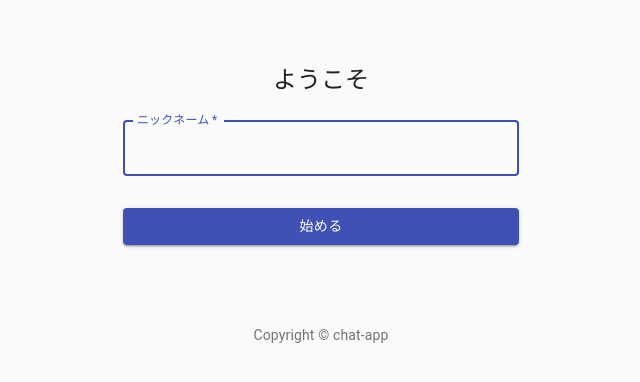
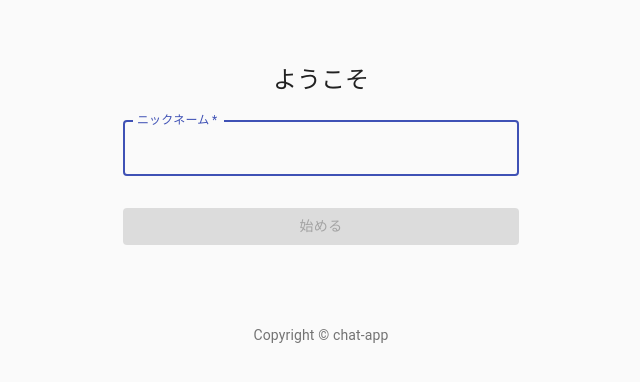
Before and after one commit to kotu-kotuo/idobatakaigi, a React (Create React App) app: page / in a window 1280 px wide. Shown: the top 382 px of the page, without its empty margins (319-959 px from the left). Built offline with nearby package versions, Linux system fonts and the light colour scheme.

Commit message:
set name by clicking button

```diff
--- a/src/components/SignIn.js
+++ b/src/components/SignIn.js
@@ -1,4 +1,4 @@
-import React from 'react';
+import React, {useEffect, useState} from 'react';
 import Button from '@material-ui/core/Button';
 import CssBaseline from '@material-ui/core/CssBaseline';
 import TextField from '@material-ui/core/TextField';
@@ -12,7 +12,7 @@ function Copyright() {
   return (
     <Typography variant="body2" color="textSecondary" align="center">
       {'Copyright © '}
-      <Link color="inherit" href="https://material-ui.com/" target="_blank" rel="noopener">
+      <Link color="inherit" href="https://material-ui.com/" target="_blank" >
         chat-app
       </Link>
     </Typography>
@@ -41,6 +41,13 @@ const useStyles = makeStyles((theme) => ({
 
 export default function SignIn({setName}) {
   const classes = useStyles();
+  const [disabled, setDisabled] = useState(true)
+  const [string, setString] = useState("")
+
+  useEffect(() => {
+    const disabled = string === ""
+    setDisabled(disabled)
+  },[string])
 
   return (
     <Container component="main" maxWidth="xs">
@@ -59,6 +66,7 @@ export default function SignIn({setName}) {
             label="ニックネーム"
             name="name"
             autoFocus
+            onChange={(e) => setString(e.target.value)}
           />
 
           <Button
@@ -67,6 +75,7 @@ export default function SignIn({setName}) {
             variant="contained"
             color="primary"
             className={classes.submit}
+            disabled={disabled}
           >
             始める
           </Button>
```
